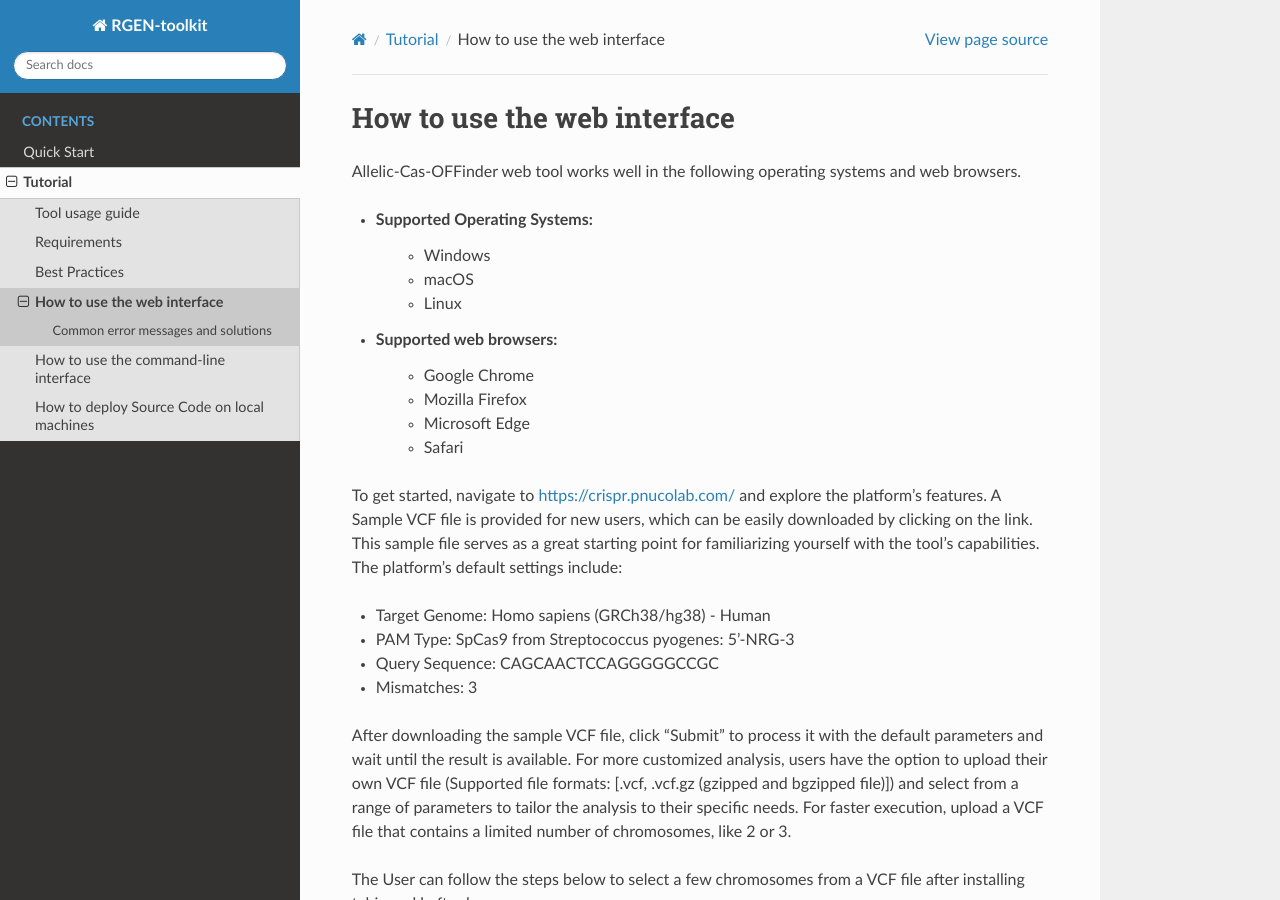
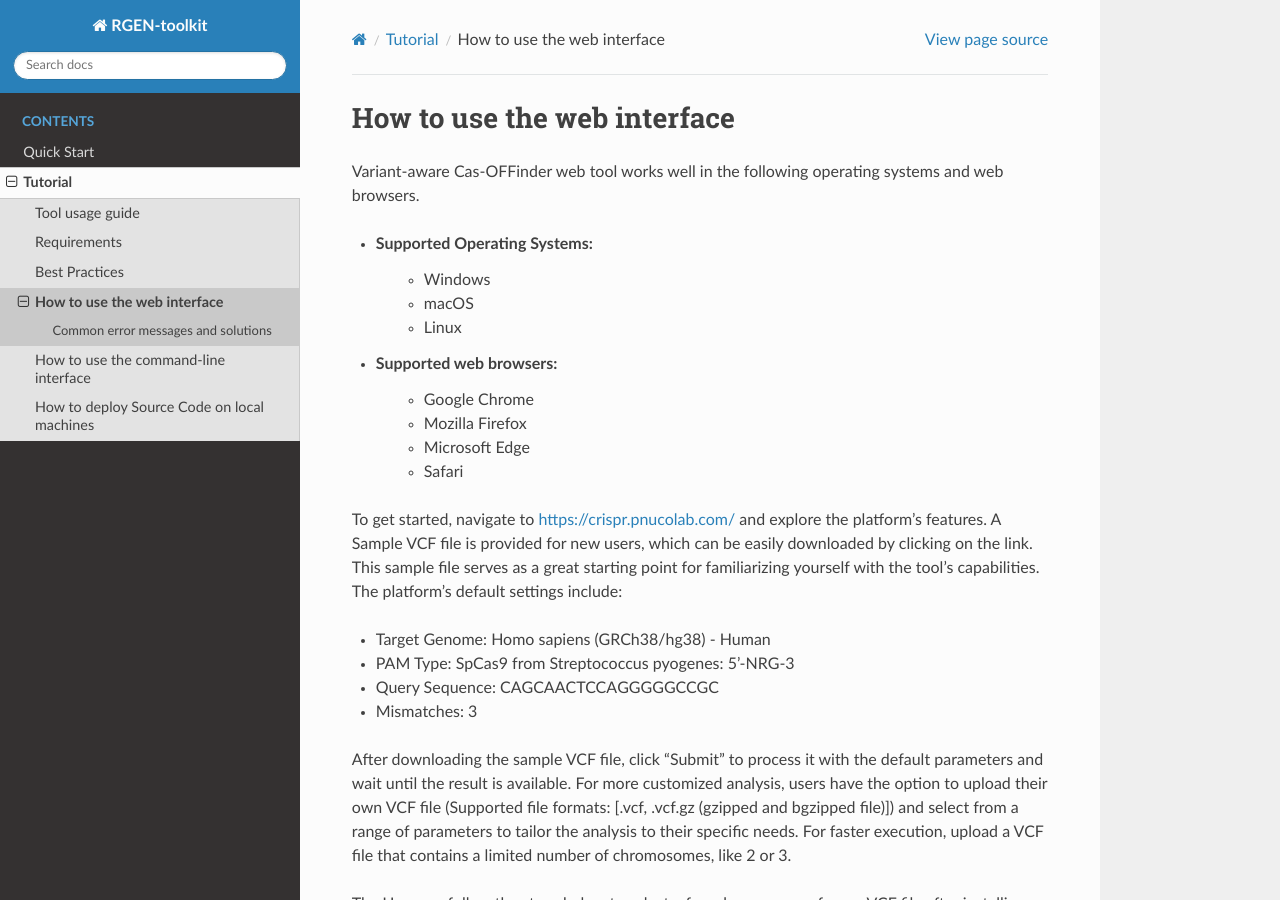
Before and after one commit to pnucolab/rgen-toolkit, a Sphinx documentation site: the page built from docs/source/userguide/04-webtool.rst, in a window 1280 px wide and 900 px high. Built offline with Sphinx 7.4.7 and the Read the Docs theme 3.1.0, drawn with Linux system fonts in a browser that asks for light colours.

Commit message:
Update 04-webtool.rst

```diff
--- a/docs/source/userguide/04-webtool.rst
+++ b/docs/source/userguide/04-webtool.rst
@@ -1,7 +1,7 @@
 How to use the web interface
 ============================
 
-Allelic-Cas-OFFinder web tool works well in the following operating systems and web browsers.
+Variant-aware Cas-OFFinder web tool works well in the following operating systems and web browsers.
 
 - Supported Operating Systems:
     - Windows
```
